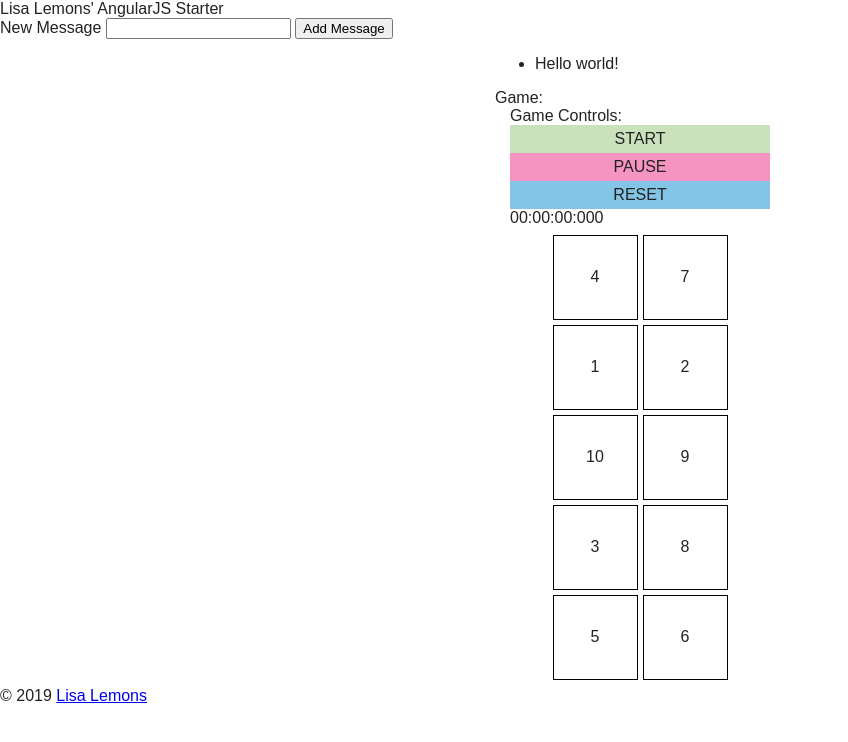
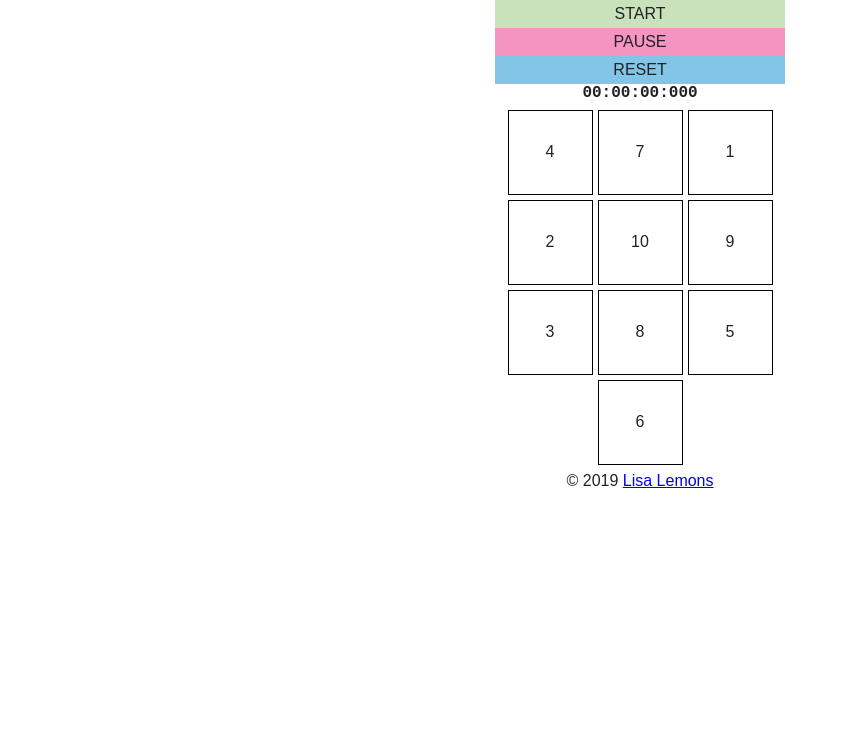
Before and after one commit to DerekDenHartigh/memory-game-angular-js, a website with bundled scripts: page app/index.html in a window 1280 px wide. Shown: the whole page, without its empty margins (0-848 px from the left). Built offline with nearby package versions, Linux system fonts and the light colour scheme.

Commit message:
Styles all added!

```diff
--- a/app/app.css
+++ b/app/app.css
@@ -29,3 +29,7 @@ html {
 .hide {
   display: none;
 }
+
+.footer {
+  text-align: center;
+}
--- a/app/index.html
+++ b/app/index.html
@@ -18,9 +18,6 @@
   <!--[if lt IE 7]>
       <p class="browsehappy">You are using an <strong>outdated</strong> browser. Please <a href="http://browsehappy.com/">upgrade your browser</a> to improve your experience.</p>
   <![endif]-->
-  <header>
-    Lisa Lemons' AngularJS Starter
-  </header>
   <main ng-view></main>
   <footer class="footer">
     &copy; 2019 <a href="https://lisa-lemons.com"
--- a/app/modules/card/card.html
+++ b/app/modules/card/card.html
@@ -5,5 +5,6 @@
   <img ng-if="ctrl.isFlipped"
        ng-src="{{ ctrl.image }}"
        alt="{{ ctrl.name }}"
+       class="card-image"
        title="Can you find the matching {{ ctrl.name }}?" />
 </div>
--- a/app/modules/game/game.html
+++ b/app/modules/game/game.html
@@ -1,5 +1,3 @@
-<div class="container">
-  Game Controls:
 <game-controls start="ctrl.startGame()"
                pause="ctrl.pauseGame()"
                reset="ctrl.resetGame()"></game-controls>
@@ -17,4 +15,3 @@
         class="card"
         order="card.order"></card>
 </div>
-</div>
--- a/app/modules/game/timer/timer.css
+++ b/app/modules/game/timer/timer.css
@@ -0,0 +1,5 @@
+.game-timer {
+  text-align: center;
+  font-family: monospace;
+  font-weight: 700;
+}
--- a/app/modules/home/home.html
+++ b/app/modules/home/home.html
@@ -1,14 +1,3 @@
-<div>
-  <label for="new-message">New Message</label>
-  <input name="new-message"
-         ng-model="ctrl.newMessage" />
-  <button ng-click="ctrl.addMessage(ctrl.newMessage)">
-    Add Message
-  </button>
+<div class="container">
+  <game difficulty="'easy'"></game>
 </div>
-<div class="container">
-  <list list-items="ctrl.messages"></list>
-</div>
-<div class="container">
-  Game: <game difficulty="'easy'"></game>
-</div>
```
Lines whose indentation alone changed are shown as unchanged.
